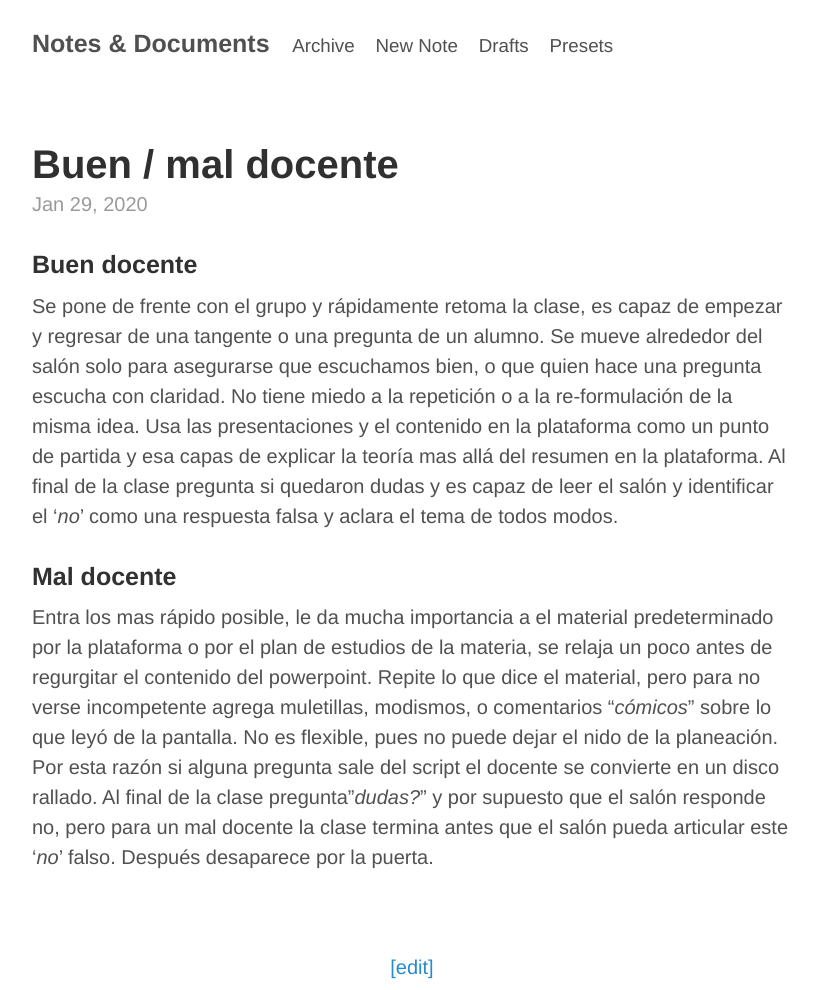
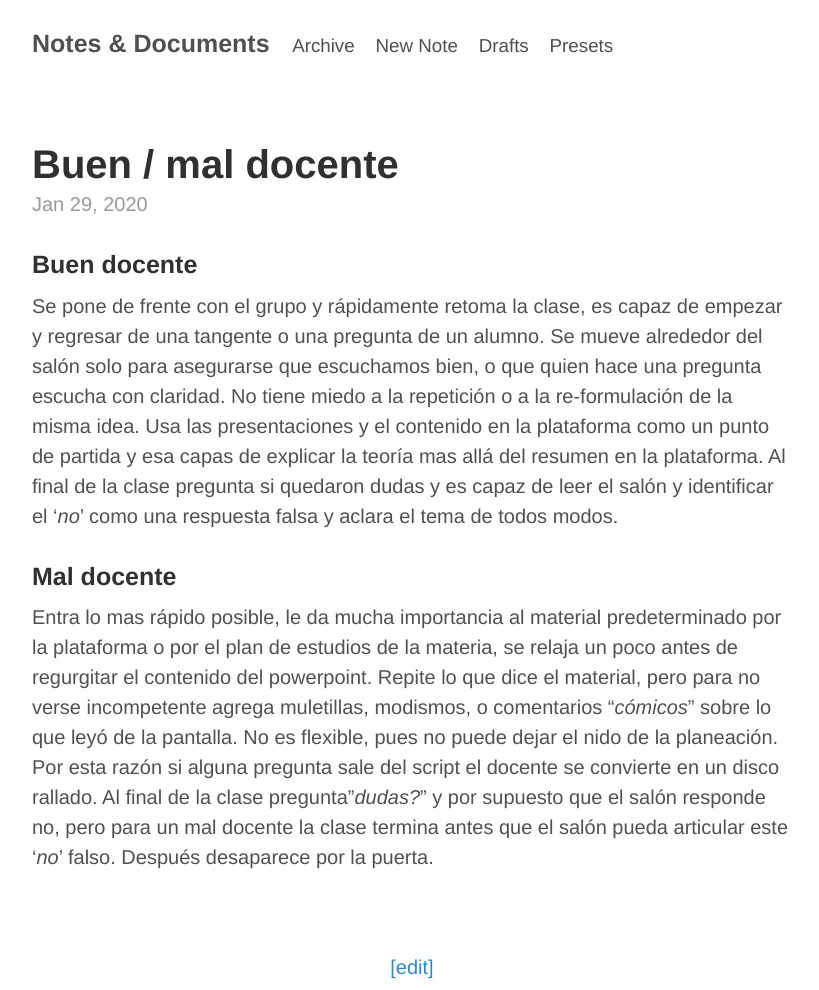
Before and after one commit to alex-esc/notes, a Jekyll site: the page built from _posts/2020-01-29-buen-mal-docente.md, in a window 1280 px wide. Shown: the whole page, without its empty margins (228-1047 px from the left). Built offline with Jekyll 4.4.1, drawn with Linux system fonts in a browser that asks for light colours.

Commit message:
Update 2020-01-29-buen-mal-docente.md

```diff
--- a/_posts/2020-01-29-buen-mal-docente.md
+++ b/_posts/2020-01-29-buen-mal-docente.md
@@ -14,4 +14,4 @@ Se pone de frente con el grupo y rápidamente retoma la clase, es capaz de empez
 
 ### Mal docente
 
-Entra los mas rápido posible, le da mucha importancia a el material predeterminado por la plataforma o por el plan de estudios de la materia, se relaja un poco antes de regurgitar el contenido del powerpoint. Repite lo que dice el material, pero para no verse incompetente agrega muletillas, modismos, o comentarios "*cómicos*" sobre lo que leyó de la pantalla. No es flexible, pues no puede dejar el nido de la planeación. Por esta razón si alguna pregunta sale del script el docente se convierte en un disco rallado. Al final de la clase pregunta"*dudas?*" y por supuesto que el salón responde no, pero para un mal docente la clase termina antes que el salón pueda articular este '*no*' falso. Después desaparece por la puerta.
+Entra lo mas rápido posible, le da mucha importancia al material predeterminado por la plataforma o por el plan de estudios de la materia, se relaja un poco antes de regurgitar el contenido del powerpoint. Repite lo que dice el material, pero para no verse incompetente agrega muletillas, modismos, o comentarios "*cómicos*" sobre lo que leyó de la pantalla. No es flexible, pues no puede dejar el nido de la planeación. Por esta razón si alguna pregunta sale del script el docente se convierte en un disco rallado. Al final de la clase pregunta"*dudas?*" y por supuesto que el salón responde no, pero para un mal docente la clase termina antes que el salón pueda articular este '*no*' falso. Después desaparece por la puerta.
```
